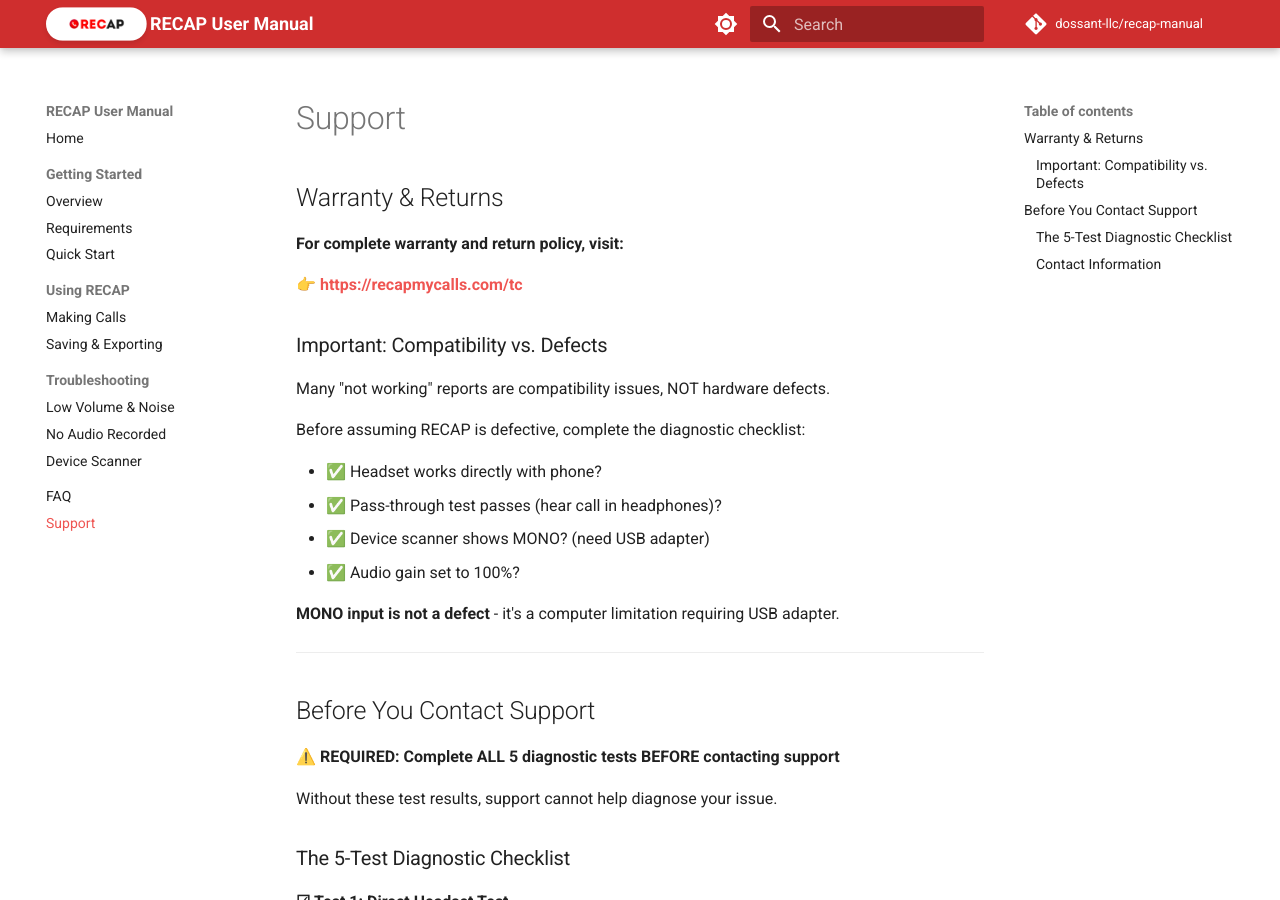
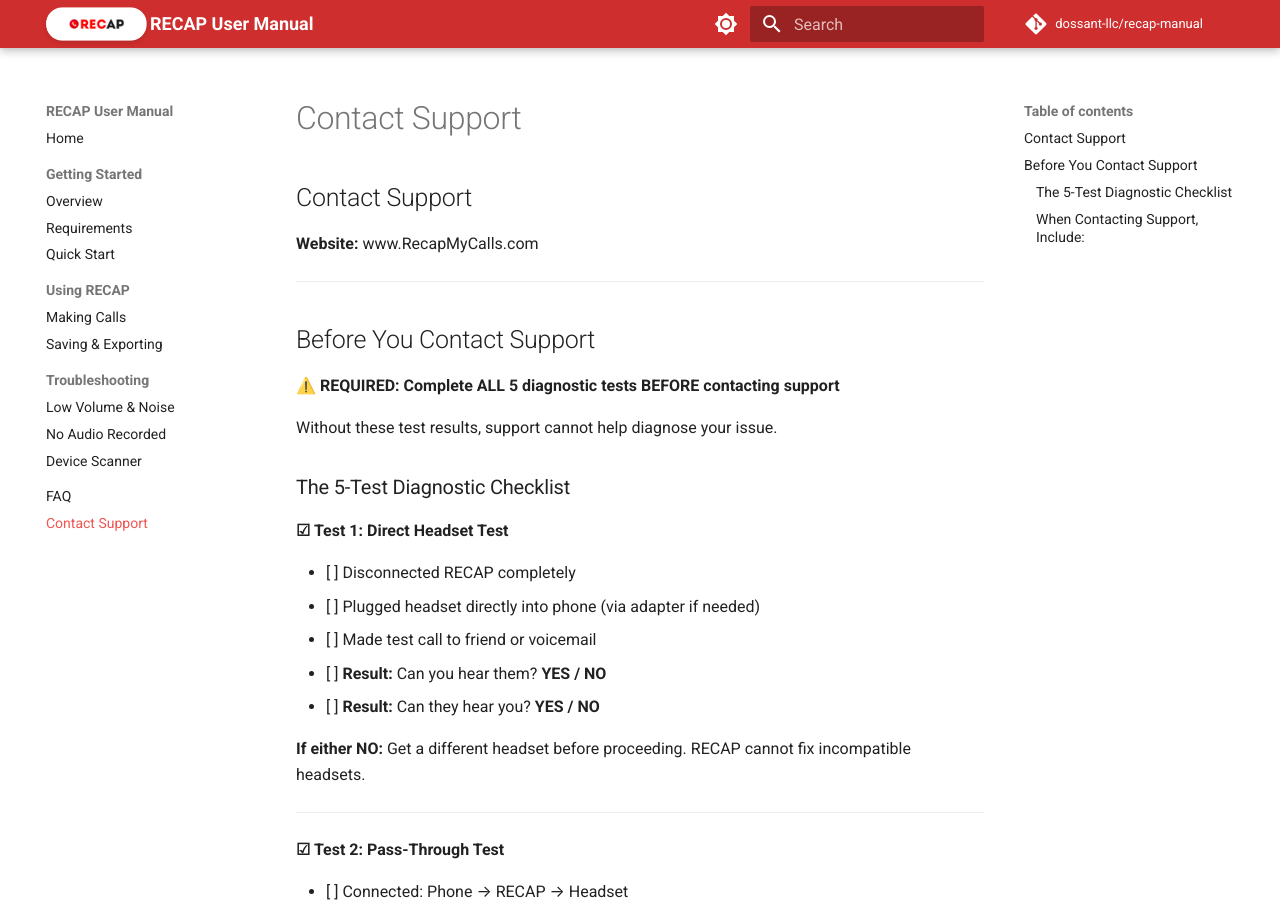
Before and after one commit to dossant-llc/recap-manual, an MkDocs documentation site: the page built from docs/support.md, in a window 1280 px wide and 900 px high. Built offline with MkDocs 1.6.1 and Material for MkDocs 9.7.7, drawn with Linux system fonts in a browser that asks for light colours; comment, search, counter and statistics services are not loaded; some of the changed text lies outside the part shown.

Commit message:
docs: remove warranty/returns content — manual is technical, not policy
- support.md: removed Warranty & Returns section, kept diagnostic checklist
- faq.md: removed return policy Q&A and warranty mention
- index.md + mkdocs.yml: renamed "Warranty & Support" → "Contact Support"

Warranty and return policy belongs on the store (recapmycalls.com/tc), not in a technical user manual.

Co-Authored-By: Claude Opus 4.6 <noreply@anthropic.com>

```diff
--- a/docs/support.md
+++ b/docs/support.md
@@ -1,21 +1,6 @@
-## Warranty & Returns
+## Contact Support
 
-**For complete warranty and return policy, visit:**
-
-👉 **<https://recapmycalls.com/tc>**
-
-### Important: Compatibility vs. Defects
-
-Many "not working" reports are compatibility issues, NOT hardware defects.
-
-Before assuming RECAP is defective, complete the diagnostic checklist:
-
-- ✅ Headset works directly with phone?
-- ✅ Pass-through test passes (hear call in headphones)?
-- ✅ Device scanner shows MONO? (need USB adapter)
-- ✅ Audio gain set to 100%?
-
-**MONO input is not a defect** - it's a computer limitation requiring USB adapter.
+**Website:** www.RecapMyCalls.com
 
 ---
 
@@ -86,11 +71,7 @@ Without these test results, support cannot help diagnose your issue.
 
 ---
 
-### Contact Information
-
-**Website:** www.RecapMyCalls.com
-
-**When contacting support, include:**
+### When Contacting Support, Include:
 
 1. ✅ Results from ALL 5 tests above (copy and paste)
 2. ✅ Device scanner screenshot (attach image)
@@ -100,7 +81,6 @@ Without these test results, support cannot help diagnose your issue.
    - Computer model: __________
    - Operating system: __________ (Windows 10/11, macOS version, etc.)
    - Recording software: __________
-4. ✅ Proof of purchase (if warranty claim)
 
 **Support cannot help without diagnostic test results.** This information allows us to quickly identify the issue and provide the correct solution.
 
--- a/mkdocs.yml
+++ b/mkdocs.yml
@@ -56,4 +56,4 @@ nav:
       - No Audio Recorded: troubleshooting/no-audio.md
       - Device Scanner: troubleshooting/device-scanner.md
   - FAQ: faq.md
-  - Support: support.md
+  - Contact Support: support.md
```
Also changed, not shown: docs/faq.md (+1 -4 lines), docs/index.md (+1 -1 lines).
